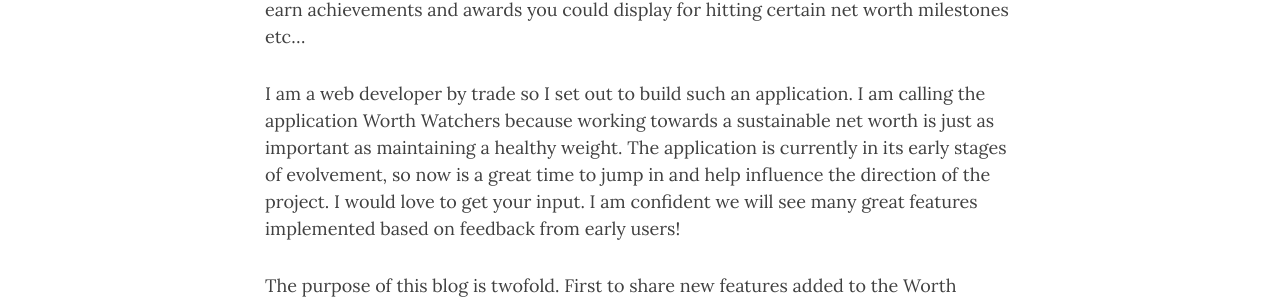
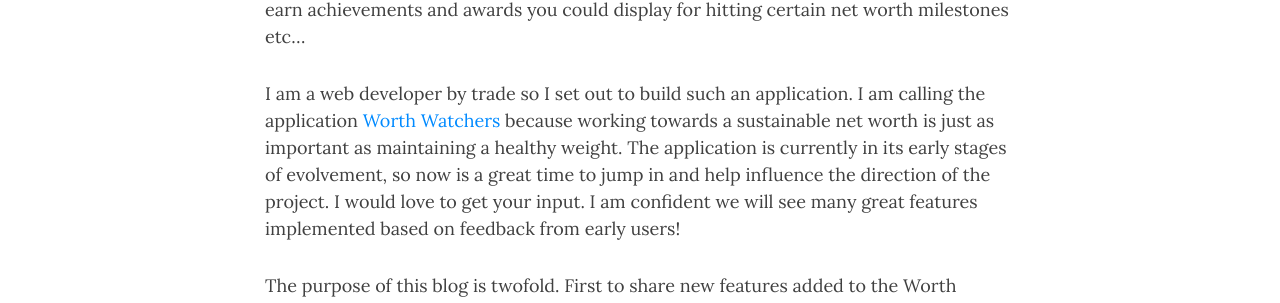
Before and after one commit to trevordowdle/trevordowdle.github.io, a Jekyll site: the page built from _posts/2017-03-26-the-case-for-tracking-net-worth.md, in a window 1280 px wide and 900 px high, scrolled down 1361 px. Shown: the part 178-481 px from the top of the window. Built offline with Jekyll 4.4.1, drawn with Linux system fonts in a browser that asks for light colours; nearby versions of some CDN libraries; comment, search, counter and statistics services are not loaded; some of the changed lines change nothing that is shown.

Commit message:
Article Update

```diff
--- a/_posts/2017-03-26-the-case-for-tracking-net-worth.md
+++ b/_posts/2017-03-26-the-case-for-tracking-net-worth.md
@@ -19,7 +19,7 @@
 
 As I was looking into net worth tracking tools, I started to form an idea of building a new tool.  The idea of having a support group as a valuable resource to keep motivated and on track financially.  What if net worth tracking were fun and engaging?  What if you could earn achievements and awards you could display for hitting certain net worth milestones etc...
 
-I am a web developer by trade so I set out to build such an application.  I am calling the application Worth Watchers because working towards a sustainable net worth is just as important as maintaining a healthy weight.  The application is currently in its early stages of evolvement, so now is a great time to jump in and help influence the direction of the project.  I would love to get your input.  I am confident we will see many great features implemented based on feedback from early users!
+I am a web developer by trade so I set out to build such an application.  I am calling the application [Worth Watchers](https://trevordowdle.github.io/Net-Worth/) because working towards a sustainable net worth is just as important as maintaining a healthy weight.  The application is currently in its early stages of evolvement, so now is a great time to jump in and help influence the direction of the project.  I would love to get your input.  I am confident we will see many great features implemented based on feedback from early users!
 
 The purpose of this blog is twofold.  First to share new features added to the Worth Watchers application as they are developed.  And second to share monthly net worth updates and retirement goals with you.
 
```
